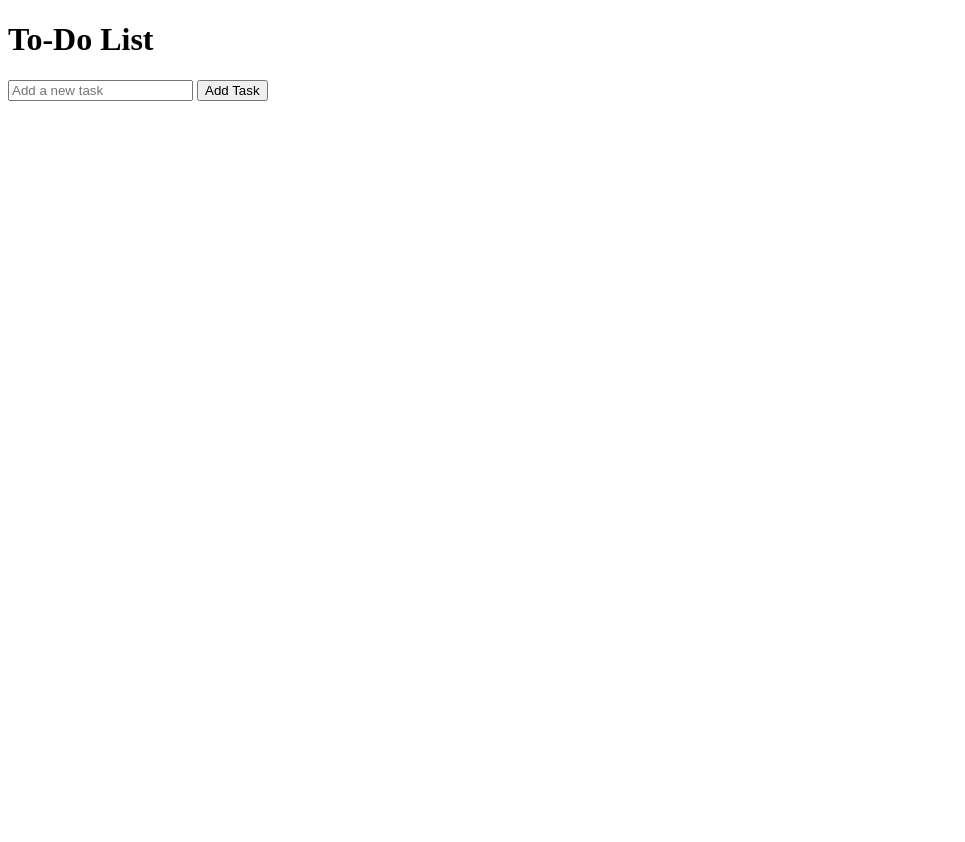
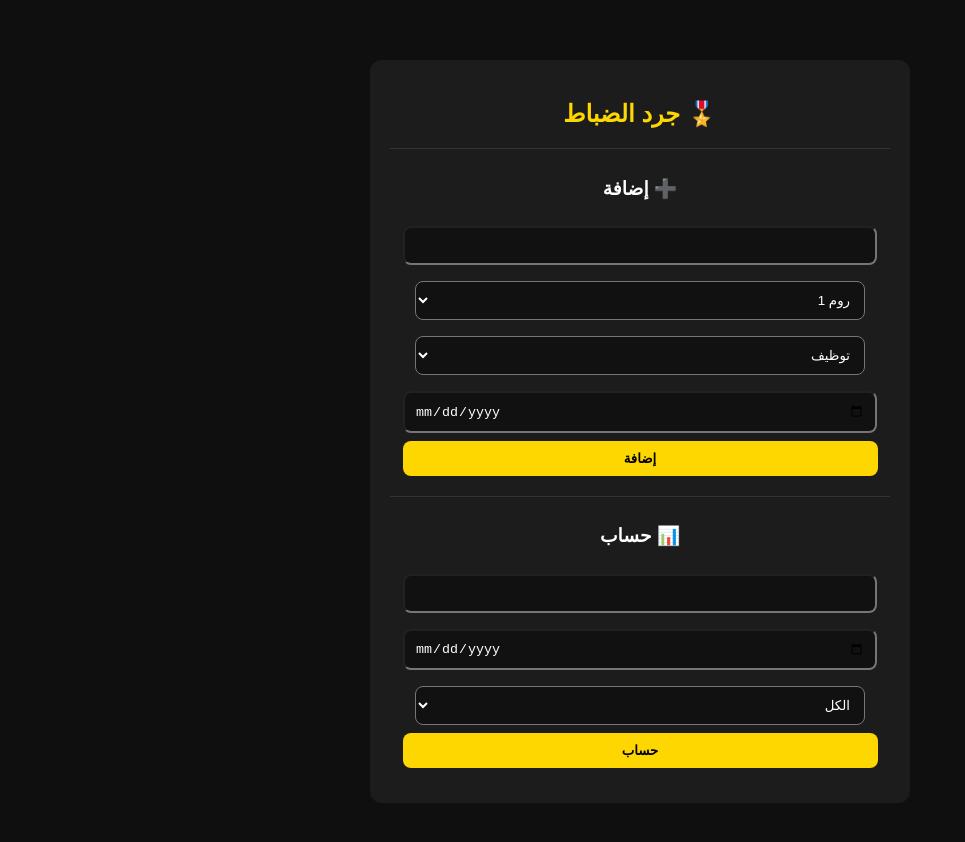
Before and after one commit to naifalkhalaf88-collab/jard, a website: page public/index.html in a window 1280 px wide. Shown: the whole page, without its empty margins (0-965 px from the left). Before the commit the page ends 800 px from the top, so only its background shows below. Drawn offline with Linux system fonts and the light colour scheme.

Commit message:
Update index.html

```diff
--- a/public/index.html
+++ b/public/index.html
@@ -1,43 +1,119 @@
 <!DOCTYPE html>
-<html lang="en">
+<html lang="ar">
 <head>
-    <meta charset="UTF-8">
-    <meta name="viewport" content="width=device-width, initial-scale=1.0">
-    <title>To-Do List</title>
-    <script>
-        document.addEventListener('DOMContentLoaded', () => {
-            const addTaskButton = document.getElementById('add-task');
-            const taskInput = document.getElementById('task-input');
-            const taskList = document.getElementById('task-list');
+<meta charset="UTF-8">
+<title>جرد الضباط</title>
 
-            // Load tasks from local storage
-            const tasks = JSON.parse(localStorage.getItem('tasks')) || [];
-            tasks.forEach(task => addTaskToDOM(task));
+<style>
+body{
+  margin:0;
+  font-family:Arial;
+  background:#0f0f0f;
+  color:white;
+  direction:rtl;
+}
+.container{
+  max-width:500px;
+  margin:60px auto;
+  background:#1c1c1c;
+  padding:20px;
+  border-radius:12px;
+  text-align:center;
+}
+h2{color:gold}
+input, select{
+  width:90%;
+  padding:10px;
+  margin:8px 0;
+  border-radius:8px;
+  background:#111;
+  color:white;
+}
+button{
+  width:95%;
+  padding:10px;
+  background:gold;
+  border:0;
+  font-weight:bold;
+  border-radius:8px;
+}
+.section{margin-top:20px;border-top:1px solid #333;padding-top:10px}
+.result{margin-top:15px;color:gold}
+</style>
+</head>
 
-            // Add task to the list
-            addTaskButton.addEventListener('click', () => {
-                const taskValue = taskInput.value;
-                if (taskValue) {
-                    addTaskToDOM(taskValue);
-                    tasks.push(taskValue);
-                    localStorage.setItem('tasks', JSON.stringify(tasks));
-                    taskInput.value = '';
-                }
-            });
+<body>
 
-            // Function to add task to DOM
-            function addTaskToDOM(task) {
-                const li = document.createElement('li');
-                li.textContent = task;
-                taskList.appendChild(li);
-            }
-        });
-    </script>
-</head>
-<body>
-    <h1>To-Do List</h1>
-    <input type="text" id="task-input" placeholder="Add a new task">
-    <button id="add-task">Add Task</button>
-    <ul id="task-list"></ul>
+<div class="container">
+
+<h2>🎖️ جرد الضباط</h2>
+
+<div class="section">
+<h3>➕ إضافة</h3>
+<input id="u">
+<select id="c">
+  <option value="1327591433024176148">روم 1</option>
+  <option value="1327594383926624276">روم 2</option>
+</select>
+
+<select id="r">
+  <option value="taweef">توظيف</option>
+  <option value="ta3meed">تعميد</option>
+</select>
+
+<input type="date" id="d">
+<button onclick="add()">إضافة</button>
+</div>
+
+<div class="section">
+<h3>📊 حساب</h3>
+
+<input id="cu">
+<input type="date" id="fd">
+
+<select id="rr">
+  <option value="">الكل</option>
+  <option value="taweef">توظيف</option>
+  <option value="ta3meed">تعميد</option>
+</select>
+
+<button onclick="count()">حساب</button>
+
+<div class="result" id="res"></div>
+</div>
+
+</div>
+
+<script>
+async function add(){
+  await fetch("/add",{
+    method:"POST",
+    headers:{"Content-Type":"application/json"},
+    body:JSON.stringify({
+      userId:u.value,
+      channel:c.value,
+      role:r.value,
+      date:d.value
+    })
+  });
+  alert("تم ✔");
+}
+
+async function count(){
+  let res = await fetch("/count",{
+    method:"POST",
+    headers:{"Content-Type":"application/json"},
+    body:JSON.stringify({
+      userId:cu.value,
+      fromDate:fd.value,
+      role:rr.value
+    })
+  });
+
+  let data = await res.json();
+  document.getElementById("res").innerText = "عدد الجرد: " + data.count;
+}
+</script>
+
 </body>
 </html>
```
